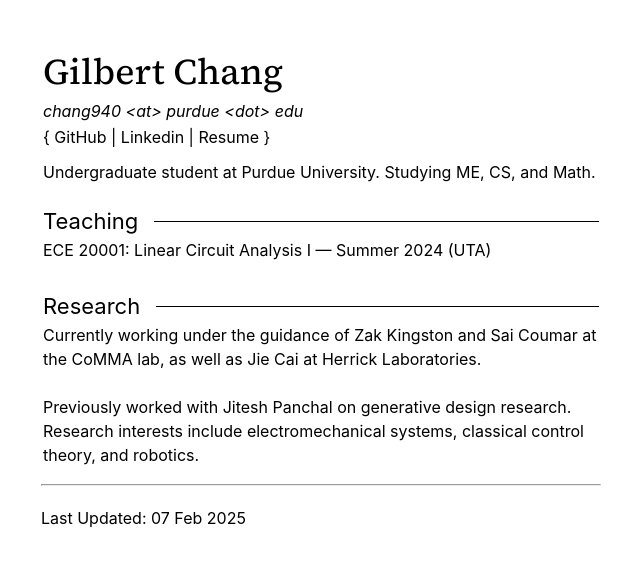
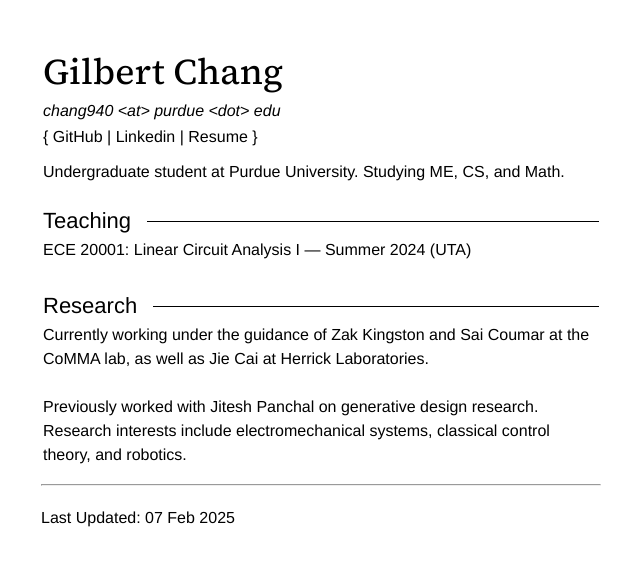
Before and after one commit to vindou/vindou, a Jekyll site: the page built from index.html, in a window 1280 px wide. Shown: the top 567 px of the page, without its empty margins (319-959 px from the left). Built offline with Jekyll 4.4.1, drawn with Linux system fonts in a browser that asks for light colours.

Commit message:
Update index.css

```diff
--- a/css/index.css
+++ b/css/index.css
@@ -3,7 +3,7 @@
 * {
   box-sizing: border-box;
   font-size: 16px;
-  font-family: 'Inter', sans-serif;
+  font-family: 'Helvetica', sans-serif;
 }
 
 body {
```
